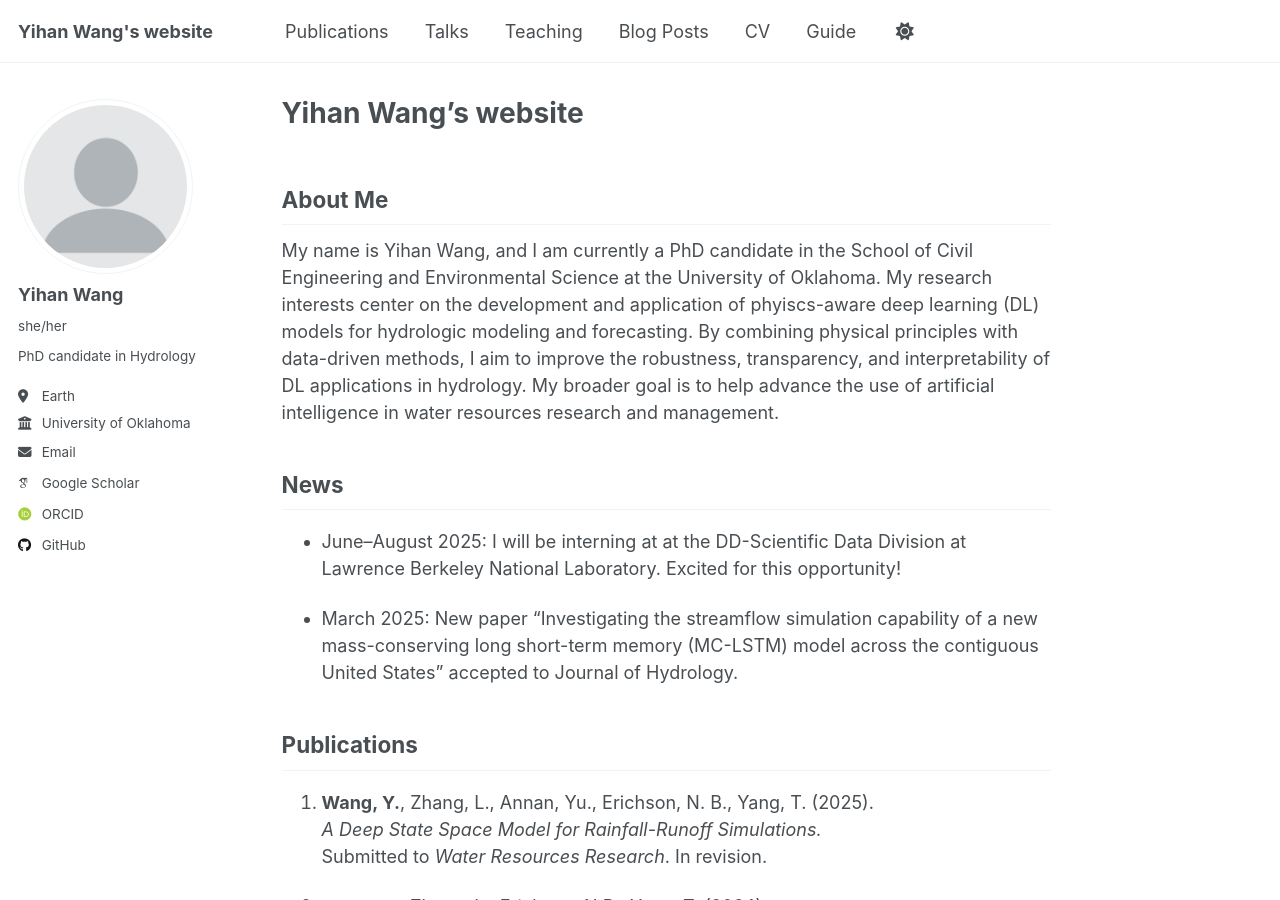
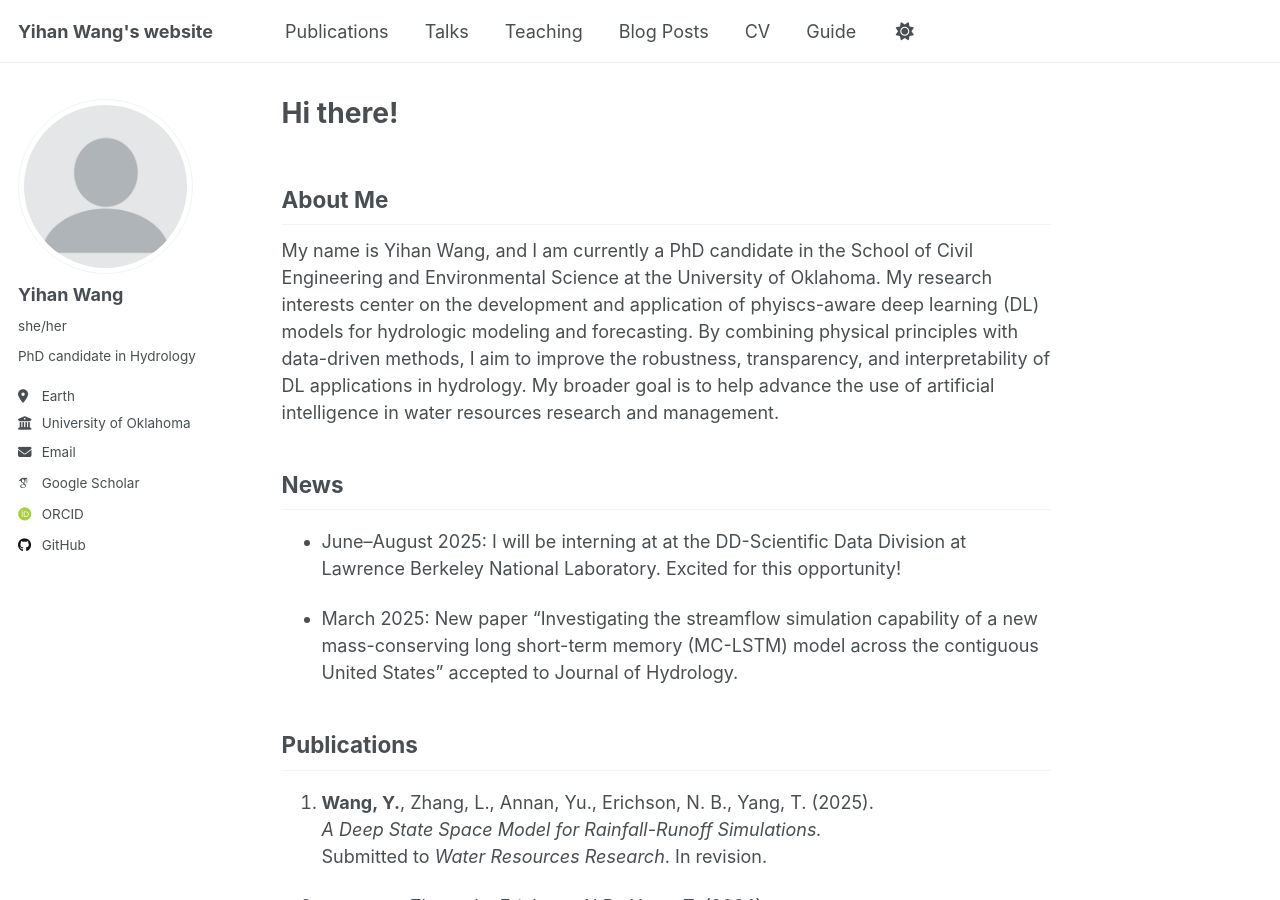
Before and after one commit to yhwang08/yhwang08.github.io, a Jekyll site: the page built from _pages/about.md, in a window 1280 px wide and 900 px high. Built offline with Jekyll 4.4.1, drawn with Linux system fonts in a browser that asks for light colours; some web fonts are replaced.

Commit message:
Update about.md

```diff
--- a/_pages/about.md
+++ b/_pages/about.md
@@ -1,6 +1,6 @@
 ---
 permalink: /
-title: "Yihan Wang's website"
+title: "Hi there!"
 author_profile: true
 redirect_from:
   - /about/
```
